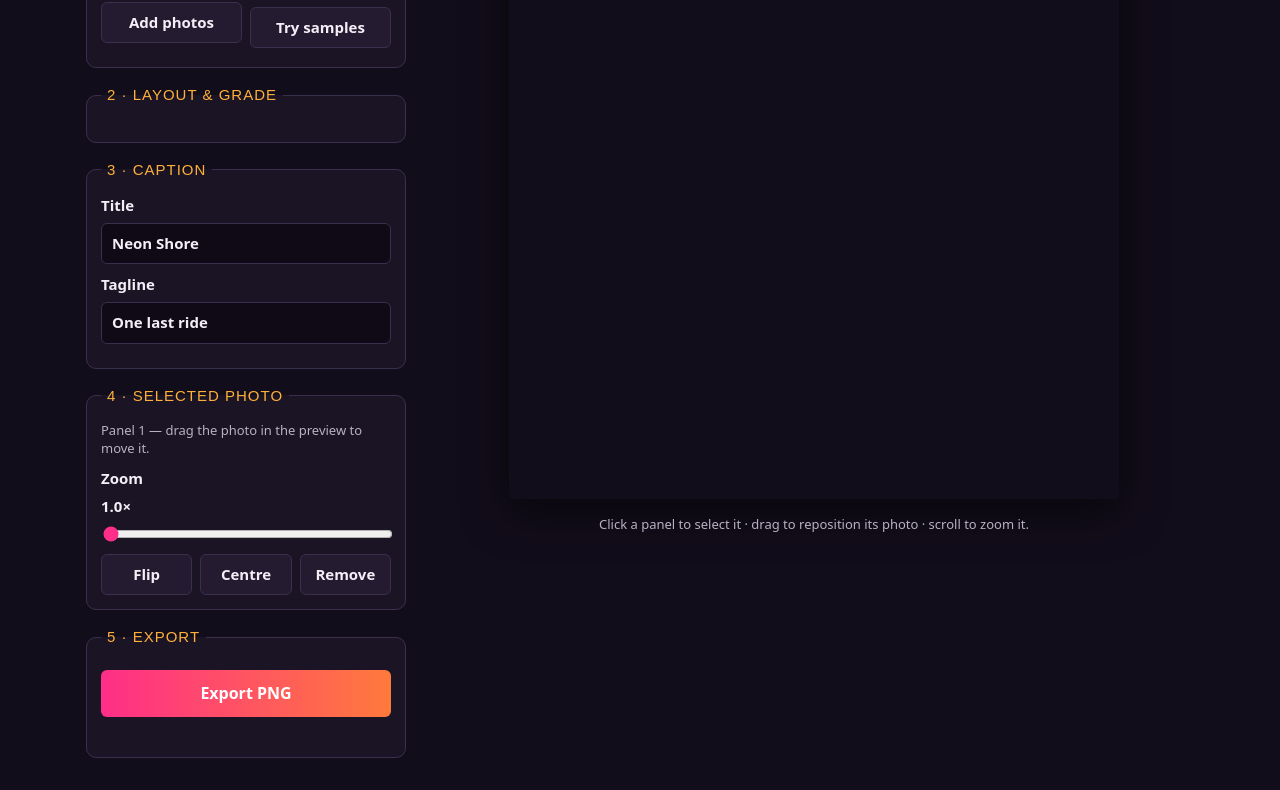
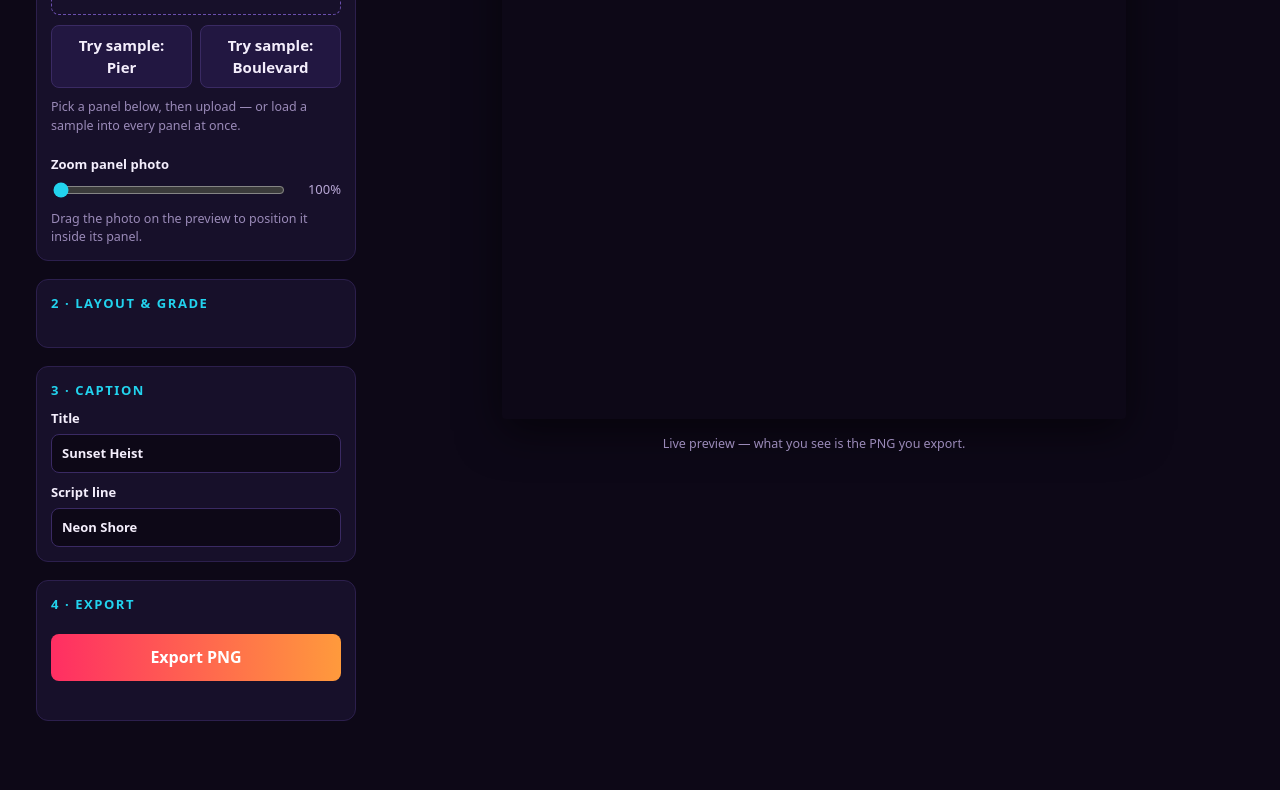
Before and after one commit to wasu-tenan/neon-shore-cover-studio, a plain HTML site: page app/index.html in a window 1280 px wide. Shown: the part 231-1021 px from the top of the page. After the commit the page ends 978 px from the top, so only its background shows below. Drawn offline with Linux system fonts and the light colour scheme; a web font is replaced by a local one.

Commit message:
Add files via upload

```diff
--- a/app/index.html
+++ b/app/index.html
@@ -3,72 +3,56 @@
 <head>
 <meta charset="utf-8">
 <meta name="viewport" content="width=device-width, initial-scale=1">
-<title>Neon Shore — Cover Studio</title>
+<title>Neon Shore Cover Studio</title>
 <link rel="stylesheet" href="./style.css">
 </head>
 <body>
-<header class="topbar">
-  <div>
-    <h1>Neon Shore <span>Cover Studio</span></h1>
-    <p>Your photo + a caption, turned into a multi-panel poster cover.</p>
-  </div>
-  <p class="topbar-note">Photos never leave this machine.</p>
-</header>
 <main class="app">
   <section class="controls" aria-label="Cover controls">
-    <fieldset>
-      <legend>1 · Photos</legend>
-      <p class="hint">Add up to four photos — one per panel. Click a panel in the preview to pick which one you adjust.</p>
-      <div id="tray" class="tray"></div>
-      <div class="row">
-        <label class="file-btn">Add photos
-          <input id="photoFiles" type="file" accept="image/*" multiple>
-        </label>
-        <button id="samplePhotos" type="button">Try samples</button>
-      </div>
-    </fieldset>
+    <header>
+      <h1>Neon Shore</h1>
+      <p class="tagline">Cover Studio — turn your photo into GTA-style poster art. Everything runs offline, your photos never leave this machine.</p>
+    </header>
 
-    <fieldset>
-      <legend>2 · Layout &amp; grade</legend>
-      <div id="layoutButtons" class="seg" role="group" aria-label="Layout"></div>
-      <div id="gradeButtons" class="seg" role="group" aria-label="Colour grade"></div>
-    </fieldset>
-
-    <fieldset>
-      <legend>3 · Caption</legend>
-      <label>Title
-        <input id="title" type="text" maxlength="40" value="Neon Shore" autocomplete="off">
-      </label>
-      <label>Tagline
-        <input id="tagline" type="text" maxlength="60" value="One last ride" autocomplete="off">
-      </label>
-      <div class="row swatches" id="titleColors" aria-label="Title colour"></div>
-    </fieldset>
-
-    <fieldset>
-      <legend>4 · Selected photo</legend>
-      <p class="hint" id="selectedLabel">Panel 1 — drag the photo in the preview to move it.</p>
-      <label>Zoom <span id="zoomValue">1.0×</span>
-        <input id="zoom" type="range" min="1" max="2.5" step="0.05" value="1">
+    <div class="group">
+      <h2>1 · Photo</h2>
+      <label class="file">Upload a photo
+        <input id="upload" type="file" accept="image/*">
       </label>
       <div class="row">
-        <button id="flipPhoto" type="button">Flip</button>
-        <button id="centerPhoto" type="button">Centre</button>
-        <button id="clearPhoto" type="button">Remove</button>
+        <button id="sample-pier" type="button">Try sample: Pier</button>
+        <button id="sample-boulevard" type="button">Try sample: Boulevard</button>
       </div>
-    </fieldset>
+      <p class="hint">Pick a panel below, then upload — or load a sample into every panel at once.</p>
+      <div id="panels" class="chips" role="group" aria-label="Choose a panel"></div>
+      <label>Zoom panel photo
+        <span class="zoomrow"><input id="zoom" type="range" min="1" max="2.5" step="0.05" value="1"><span id="zoomval">100%</span></span>
+      </label>
+      <p class="hint">Drag the photo on the preview to position it inside its panel.</p>
+    </div>
 
-    <fieldset>
-      <legend>5 · Export</legend>
-      <div id="sizeButtons" class="seg" role="group" aria-label="Export size"></div>
-      <button id="exportPng" type="button" class="primary">Export PNG</button>
+    <div class="group">
+      <h2>2 · Layout &amp; grade</h2>
+      <div id="layouts" class="chips" role="group" aria-label="Layout"></div>
+      <div id="grades" class="chips" role="group" aria-label="Colour grade"></div>
+    </div>
+
+    <div class="group">
+      <h2>3 · Caption</h2>
+      <label>Title <input id="title" type="text" maxlength="24" value="Sunset Heist"></label>
+      <label>Script line <input id="subtitle" type="text" maxlength="30" value="Neon Shore"></label>
+    </div>
+
+    <div class="group">
+      <h2>4 · Export</h2>
+      <div id="sizes" class="chips" role="group" aria-label="Export size"></div>
+      <button id="export" type="button" class="primary">Export PNG</button>
       <p id="status" role="status"></p>
-    </fieldset>
+    </div>
   </section>
-
-  <section class="stage" aria-label="Cover preview">
-    <canvas id="preview" width="720" height="720" aria-label="The cover preview"></canvas>
-    <p class="hint">Click a panel to select it · drag to reposition its photo · scroll to zoom it.</p>
+  <section class="preview" aria-label="Cover preview">
+    <canvas id="cover" width="1080" height="1080"></canvas>
+    <p class="hint">Live preview — what you see is the PNG you export.</p>
   </section>
 </main>
 <script type="module" src="./src/main.js"></script>
--- a/app/style.css
+++ b/app/style.css
@@ -1,194 +1,51 @@
 @font-face {
   font-family: 'Anton';
-  src: url('./fonts/Anton-Regular.woff2') format('woff2');
+  font-style: normal;
   font-weight: 400;
-  font-style: normal;
   font-display: swap;
+  src: url('./fonts/anton.woff2') format('woff2');
 }
 @font-face {
   font-family: 'Pacifico';
-  src: url('./fonts/Pacifico-Regular.woff2') format('woff2');
+  font-style: normal;
   font-weight: 400;
-  font-style: normal;
   font-display: swap;
-}
-
-:root {
-  --ink: #f4eff7;
-  --ink-dim: #b9b0c4;
-  --panel: #1a1424;
-  --panel-2: #241b31;
-  --line: #3a2f4d;
-  --pink: #ff2e88;
-  --amber: #ffb03c;
-  --teal: #2ee6c8;
+  src: url('./fonts/pacifico.woff2') format('woff2');
 }
 
 * { box-sizing: border-box; }
-html, body { margin: 0; min-height: 100%; }
-body {
-  background: #120d1a;
-  color: var(--ink);
-  font: 15px/1.45 system-ui, -apple-system, sans-serif;
-}
-.topbar {
-  display: flex;
-  justify-content: space-between;
-  align-items: flex-end;
-  gap: 24px;
-  padding: 18px 28px 12px;
-  border-bottom: 1px solid var(--line);
-}
-.topbar h1 {
-  margin: 0;
-  font-family: 'Anton', sans-serif;
-  font-size: 30px;
-  letter-spacing: 1px;
-  text-transform: uppercase;
-  background: linear-gradient(90deg, #ff2e88, #ff7a3c 55%, #ffd166);
-  -webkit-background-clip: text;
-  background-clip: text;
-  color: transparent;
-}
-.topbar h1 span { color: var(--ink); -webkit-text-fill-color: var(--ink); background: none; }
-.topbar p { margin: 2px 0 0; color: var(--ink-dim); }
-.topbar-note { font-family: 'Pacifico', cursive; color: var(--amber); font-size: 16px; }
+html, body { margin: 0; min-height: 100%; background: #0d0817; color: #f4eefc; font: 15px/1.45 system-ui, -apple-system, sans-serif; }
+.app { display: flex; gap: 28px; align-items: flex-start; justify-content: center; padding: 26px; }
+.controls { width: 320px; flex: none; display: flex; flex-direction: column; gap: 18px; }
+.controls h1 { margin: 0; font-family: Anton, 'Arial Black', sans-serif; font-size: 40px; letter-spacing: 1px; color: #ffb347; text-transform: uppercase; line-height: 1; }
+.tagline { margin: 8px 0 0; color: #b9a8d6; }
+.group { background: #17102a; border: 1px solid #2c1f4d; border-radius: 12px; padding: 14px; display: flex; flex-direction: column; gap: 10px; }
+.group h2 { margin: 0; font-size: 13px; letter-spacing: 0.12em; text-transform: uppercase; color: #22d3ee; }
+label { display: flex; flex-direction: column; gap: 6px; font-weight: 600; font-size: 13px; }
+input[type=text] { font: inherit; padding: 9px 10px; border: 1px solid #3a2a63; border-radius: 8px; background: #0d0817; color: #f4eefc; }
+input[type=file] { font: inherit; }
+.file { border: 1px dashed #6b4fae; border-radius: 8px; padding: 12px; text-align: center; cursor: pointer; color: #e8dcff; }
+.file input { display: none; }
+.row { display: flex; gap: 8px; }
+.row button { flex: 1; }
+button { font: inherit; font-weight: 700; padding: 9px 12px; border: 1px solid #3a2a63; border-radius: 8px; background: #221741; color: #f4eefc; cursor: pointer; }
+button:hover { border-color: #22d3ee; }
+button.primary { background: linear-gradient(90deg, #ff2e63, #ff9a3c); border: 0; color: #fff; font-size: 16px; padding: 12px; }
+.chips { display: flex; flex-wrap: wrap; gap: 6px; }
+.chip { padding: 7px 10px; font-size: 13px; }
+.chip.active { background: #22d3ee; border-color: #22d3ee; color: #08131a; }
+.hint { margin: 0; font-size: 12.5px; color: #9a8ab8; font-weight: 400; }
+.zoomrow { display: flex; align-items: center; gap: 10px; }
+.zoomrow input { flex: 1; accent-color: #22d3ee; }
+#zoomval { min-width: 44px; text-align: right; font-weight: 400; color: #b9a8d6; }
+#status { margin: 0; min-height: 1.2em; font-size: 13px; color: #7ee2a8; }
+.preview { flex: 1; max-width: 860px; text-align: center; }
+.preview canvas { width: min(100%, 78vh); height: auto; box-shadow: 0 12px 44px rgba(0, 0, 0, 0.55); border-radius: 4px; cursor: grab; touch-action: none; }
+.preview .hint { margin-top: 10px; }
 
-.app {
-  display: flex;
-  gap: 28px;
-  align-items: flex-start;
-  justify-content: center;
-  padding: 22px 28px 32px;
-}
-.controls { width: 320px; flex: none; display: flex; flex-direction: column; gap: 16px; }
-fieldset {
-  margin: 0;
-  padding: 14px;
-  border: 1px solid var(--line);
-  border-radius: 10px;
-  background: var(--panel);
-}
-legend {
-  font-family: 'Anton', sans-serif;
-  font-size: 15px;
-  letter-spacing: 1px;
-  text-transform: uppercase;
-  padding: 0 6px;
-  color: var(--amber);
-}
-label { display: flex; flex-direction: column; gap: 6px; font-weight: 600; margin-bottom: 10px; }
-label:last-child { margin-bottom: 0; }
-.hint { margin: 0 0 10px; color: var(--ink-dim); font-size: 13px; }
-input[type=text] {
-  font: inherit;
-  padding: 9px 10px;
-  border: 1px solid var(--line);
-  border-radius: 6px;
-  background: #0f0a16;
-  color: var(--ink);
-}
-input[type=range] { width: 100%; accent-color: var(--pink); }
-button {
-  font: inherit;
-  font-weight: 700;
-  padding: 9px 12px;
-  border: 1px solid var(--line);
-  border-radius: 6px;
-  background: var(--panel-2);
-  color: var(--ink);
-  cursor: pointer;
-}
-button:hover { border-color: var(--pink); }
-button.primary {
-  width: 100%;
-  padding: 12px;
-  border: 0;
-  background: linear-gradient(90deg, var(--pink), #ff7a3c);
-  color: #fff;
-  font-size: 16px;
-}
-button[aria-pressed="true"] {
-  background: var(--pink);
-  border-color: var(--pink);
-  color: #fff;
-}
-.row { display: flex; gap: 8px; align-items: center; }
-.row button { flex: 1; }
-.seg { display: flex; flex-wrap: wrap; gap: 6px; margin-bottom: 8px; }
-.seg:last-child { margin-bottom: 0; }
-.seg button { padding: 7px 10px; font-size: 13px; }
-.file-btn {
-  flex: 1;
-  display: block;
-  text-align: center;
-  font-weight: 700;
-  padding: 9px 12px;
-  border-radius: 6px;
-  background: var(--panel-2);
-  border: 1px solid var(--line);
-  cursor: pointer;
-}
-.file-btn:hover { border-color: var(--pink); }
-.file-btn input { display: none; }
-.tray { display: grid; grid-template-columns: repeat(4, 1fr); gap: 8px; margin-bottom: 10px; }
-.tray .slot {
-  aspect-ratio: 1;
-  border: 2px dashed var(--line);
-  border-radius: 8px;
-  background: #0f0a16 center / cover no-repeat;
-  cursor: pointer;
-  position: relative;
-  overflow: hidden;
-}
-.tray .slot.active { border-style: solid; border-color: var(--amber); box-shadow: 0 0 0 2px var(--amber); }
-.tray .slot span {
-  position: absolute;
-  inset: auto 0 0 0;
-  background: rgba(12, 7, 20, 0.75);
-  color: var(--ink-dim);
-  font-size: 11px;
-  font-weight: 700;
-  text-align: center;
-  padding: 2px 0;
-}
-.swatches button {
-  width: 30px;
-  height: 30px;
-  flex: none;
-  padding: 0;
-  border-radius: 50%;
-  border: 2px solid transparent;
-}
-.swatches button[aria-pressed="true"] { border-color: #fff; box-shadow: 0 0 0 2px var(--pink); }
-#status { margin: 8px 0 0; color: var(--teal); min-height: 1.2em; }
-
-.stage { flex: 1; max-width: 760px; text-align: center; }
-.stage canvas {
-  max-width: 100%;
-  max-height: calc(100vh - 190px);
-  width: auto;
-  height: auto;
-  box-shadow: 0 12px 44px rgba(0, 0, 0, 0.55);
-  border-radius: 4px;
-  cursor: grab;
-  touch-action: none;
-}
-.stage canvas:active { cursor: grabbing; }
-.stage .hint { margin-top: 10px; }
-
-body.shot-cover .topbar, body.shot-cover .controls, body.shot-cover .stage .hint { display: none; }
-body.shot-cover .app { padding: 0; display: block; }
-body.shot-cover .stage { max-width: none; }
-body.shot-cover .stage canvas {
-  max-width: none;
-  max-height: none;
-  width: 100vw;
-  height: 100vh;
-  box-shadow: none;
-  border-radius: 0;
-}
-@media (max-width: 900px) {
-  .app { flex-direction: column; align-items: center; }
-  .controls { width: min(100%, 480px); }
-}
+/* Screenshot scenes: hide the editor, show only the cover. */
+body.shot-cover .controls, body.shot-cover .preview .hint { display: none; }
+body.shot-cover .app { padding: 0; gap: 0; }
+body.shot-cover .preview { max-width: none; width: 100vw; }
+body.shot-cover canvas { width: 100vw; height: 100vh; object-fit: contain; box-shadow: none; border-radius: 0; background: #0b0714; }
+body.shot-editor .preview canvas { width: min(100%, 62vh); }
```
